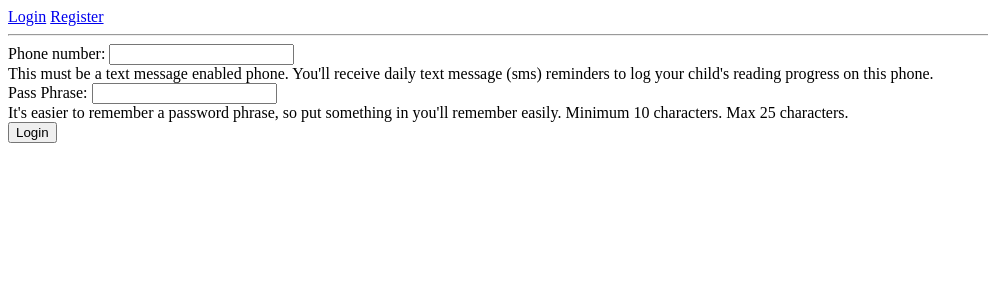
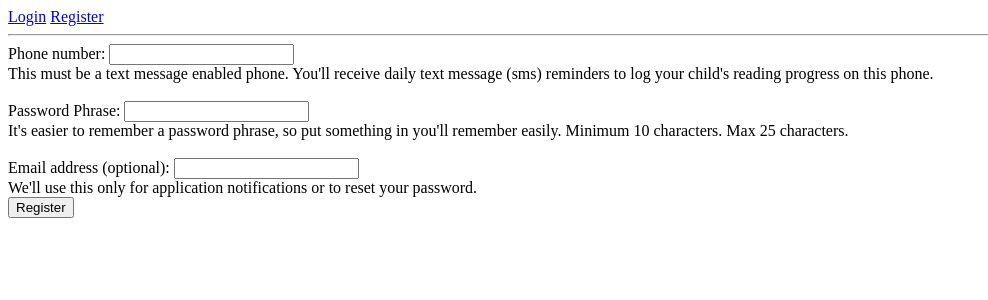
Before and after one commit to groovycol/Reading-Coach, a Flask app: template templates/register.html in a window 1280 px wide. Shown: the top 300 px of the page, without its empty margins (0-988 px from the left). Run offline with Flask 2, Linux system fonts and the light colour scheme; the template is opened without the code that fills it, so the values that code supplies are empty.

Commit message:
updated /login route to check the database and redirect user to the login page with messages about mismatched user or password information. updated the /register route to add new users to the dbase if the user_id doesn't already exist.

```diff
--- a/server.py
+++ b/server.py
@@ -1,10 +1,16 @@
 
 from flask import Flask, render_template, request, flash, redirect, session
-# from model import connect_to_db,
+from model import connect_to_db, db, Coach, Reader, Teacher, NameTitle, ReadingLogs
+
+from jinja2 import StrictUndefined
+
+from flask_debugtoolbar import DebugToolbarExtension
 
 app = Flask(__name__)
 app.secret_key = "secret"
 
+# Force jinja to raise an error
+app.jinja_env.undefined = StrictUndefined
 
 @app.route("/")
 def index():
@@ -25,9 +31,22 @@ def login_process():
     user_id = request.form["user_id"]
     password = request.form["password"]
 
-    session["user_id"] = user_id
+    #make sure this user_id and password match in the database
 
-    return redirect("/record")
+    user = Coach.query.filter_by(phone=user_id).first()
+
+    if not user:
+        flash("No such user")
+        return redirect("/login")
+
+    if user.password != password:
+        flash("Incorrect password")
+        return redirect("/login")
+    else:
+        #add user_id to the session
+        session["user_id"] = user_id
+
+        return redirect("/record")
 
 
 @app.route("/logout")
@@ -37,6 +56,45 @@ def logout():
     flash("You have logged out.")
 
     return redirect("/login")
+
+
+#Manage new user registrations
+@app.route('/register')
+def register():
+    """Add a new user to the database"""
+
+    return render_template("register.html")
+
+
+@app.route('/register_process', methods=['POST'])
+def register_process():
+    """Process registration."""
+
+    user_id = request.form["user_id"]
+    password = request.form["password"]
+    email = request.form["email"]
+
+    #make sure this user_id isn't already in use
+    user = Coach.query.filter_by(phone=user_id).first()
+
+    if not user:
+        #Add new user_id to the database
+        new_coach = Coach(phone=user_id,
+                        password=password,
+                        email=email)
+        db.session.add(new_coach)
+        db.session.commit()
+
+        #Give the user a confirmation message about being registered.
+        flash(user_id + " is now registered to receive text message reminders")
+        #Add the new user_id to the session to keep user logged in.
+        session["user_id"] = user_id
+    else:
+        #already in the dbase, redirect to login page
+        flash(user_id + " is already registered")
+        return redirect("/login")
+
+    return render_template("new-user-info.html")
 
 
 #Routes to manage user input and displaying user data
@@ -61,6 +119,12 @@ def show_dashboard():
 
 
 if __name__ == "__main__":
+    # turn this off for demos
     app.debug = True
-    # connect_to_db(app)
+
+    connect_to_db(app)
+
+    # Use the DebugToolbar
+    DebugToolbarExtension(app)
+
     app.run()
--- a/templates/login.html
+++ b/templates/login.html
@@ -8,12 +8,12 @@
             <input type="text" name="user_id" required>
         </label>
         <div>
-            phone number must match the one from which you recieve text messages from ReadingCoach
+            This will be the phone number you signed up with. Phone number must match the one from which you recieve text messages from ReadingCoach
         </div>
     </div>
 
     <div>
-        <label>Pass Phrase:
+        <label>Password:
             <input type="password" name="password" required>
         </label>
     </div>
--- a/templates/register.html
+++ b/templates/register.html
@@ -1,26 +1,34 @@
 {% extends 'base.html' %}
 {% block content %}
 
- <form action="/login" method="POST">
+ <form action="/register_process" method="POST">
 
     <div>
-        <label>Phone number:
+        <label for="phone">Phone number:
             <input type="text" name="user_id" required>
         </label>
-        <div>
+        <div class="information">
             This must be a text message enabled phone. You'll receive daily text message (sms) reminders to log your child's reading progress on this phone.
         </div>
     </div>
-
+    <br>
     <div>
-        <label>Pass Phrase:
+        <label>Password Phrase:
             <input type="password" name="password" required>
         </label>
-        <div>It's easier to remember a password phrase, so put something in you'll remember easily. Minimum 10 characters. Max 25 characters.</div>
+        <div class="information">It's easier to remember a password phrase, so put something in you'll remember easily. Minimum 10 characters. Max 25 characters.</div>
     </div>
-
+    <br>
     <div>
-        <input type="submit" value="Login">
+        <label>Email address (optional):
+            <input type="text" name="email">
+        </label>
+        <div class="information">
+            We'll use this only for application notifications or to reset your password.
+        </div>
+    </div>
+    <div>
+        <input type="submit" value="Register">
     </div>
 
 </form>
```
